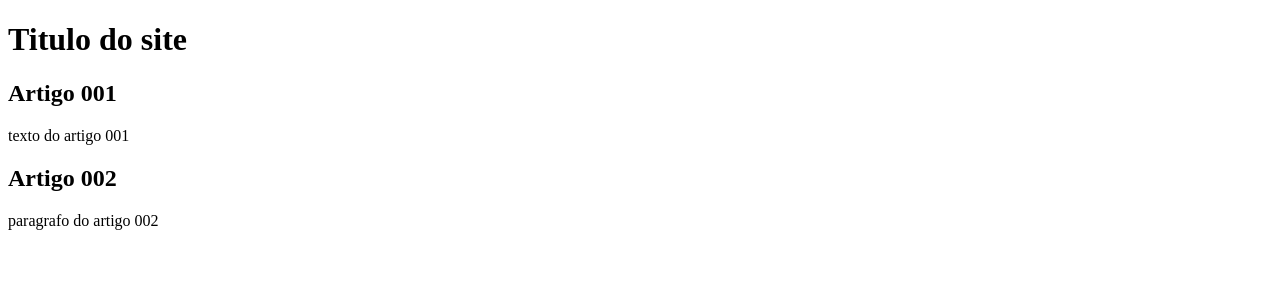
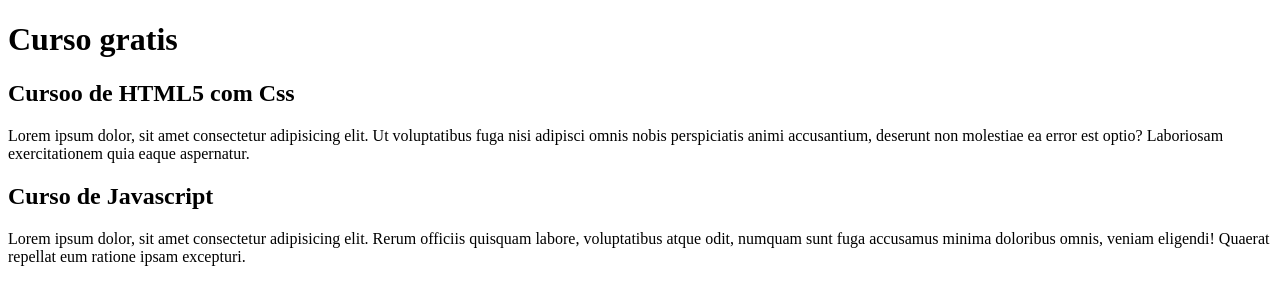
Before and after one commit to cineijunior/projeto-site, a plain HTML site: page index.html in a window 1280 px wide. Drawn offline with Linux system fonts and the light colour scheme.

Commit message:
comecei a escrever conteúdo

```diff
--- a/index.html
+++ b/index.html
@@ -8,15 +8,15 @@
 <body>
     <main>
         <header>
-            <h1>Titulo do site</h1>
+            <h1>Curso gratis</h1>
         </header>
         <article>
-            <h2>Artigo 001</h2>
-            <p>texto do artigo 001</p>
+            <h2>Cursoo de HTML5 com Css</h2>
+            <p>Lorem ipsum dolor, sit amet consectetur adipisicing elit. Ut voluptatibus fuga nisi adipisci omnis nobis perspiciatis animi accusantium, deserunt non molestiae ea error est optio? Laboriosam exercitationem quia eaque aspernatur.</p>
         </article>
         <article>
-            <h2>Artigo 002</h2>
-            <p>paragrafo do artigo 002</p>
+            <h2>Curso de Javascript</h2>
+            <p>Lorem ipsum dolor, sit amet consectetur adipisicing elit. Rerum officiis quisquam labore, voluptatibus atque odit, numquam sunt fuga accusamus minima doloribus omnis, veniam eligendi! Quaerat repellat eum ratione ipsam excepturi.</p>
         </article>
     </main>
 
```
